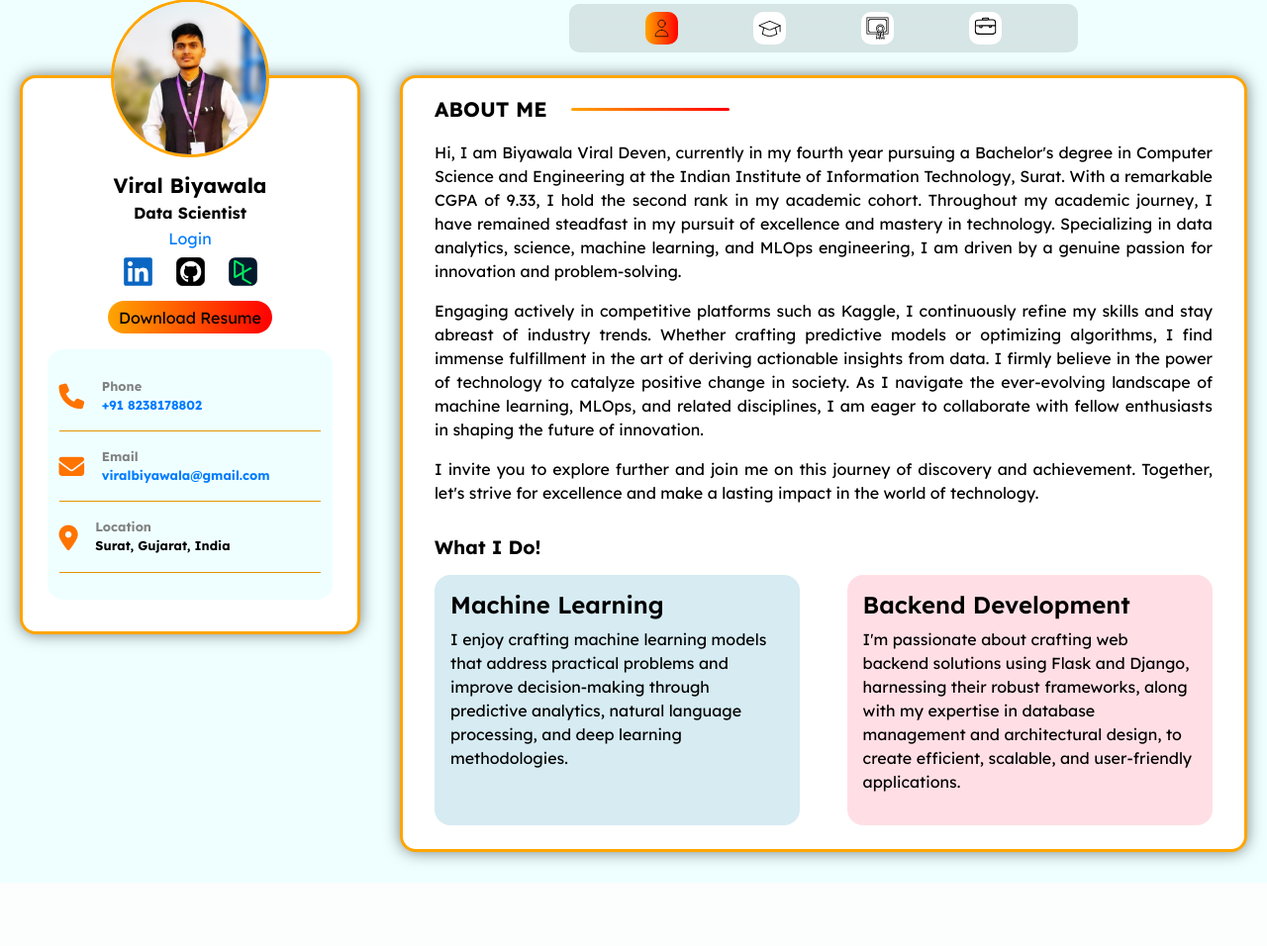
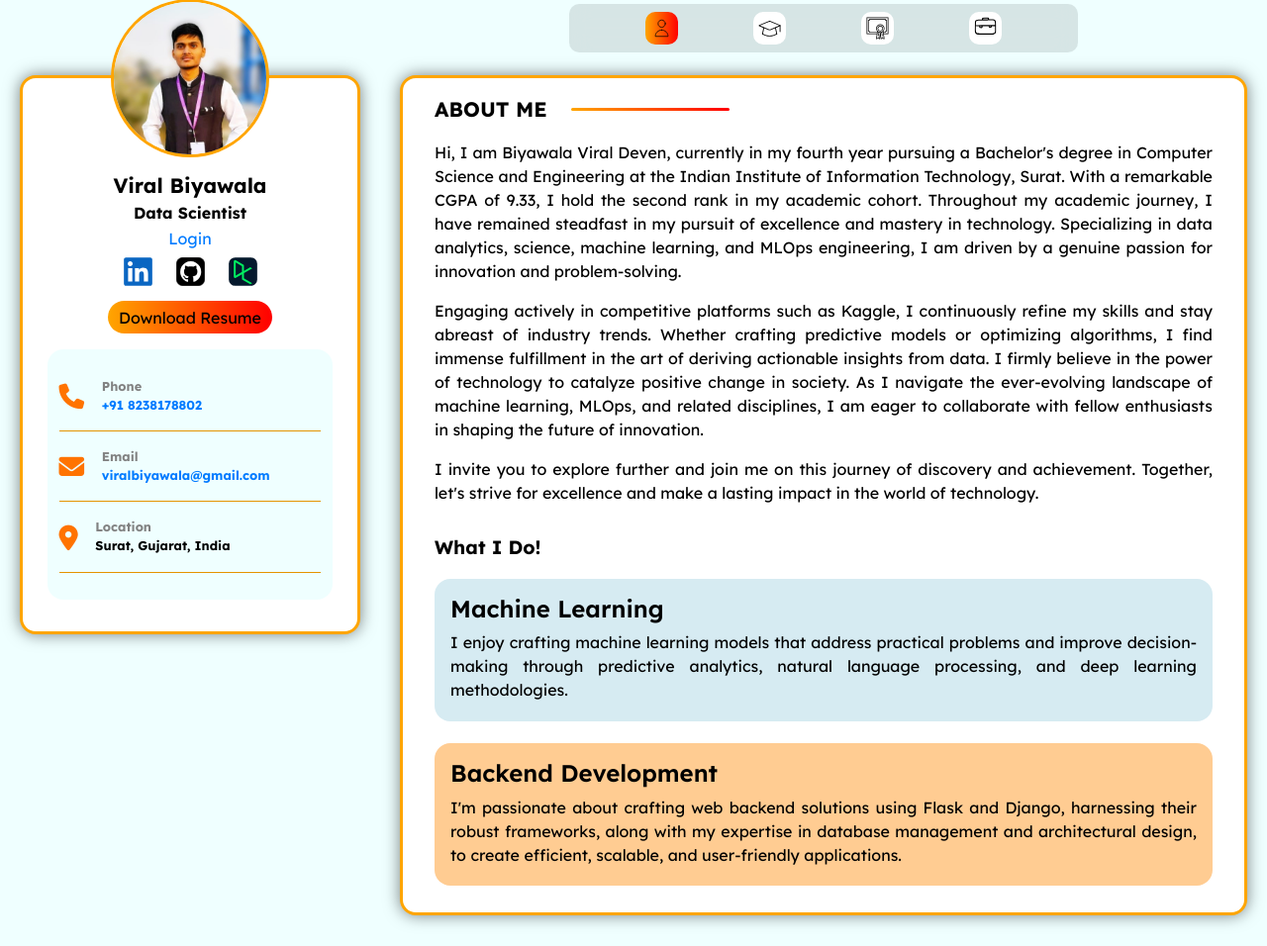
Before and after one commit to ViralBiyawala/Portfolio, a Django app: page / in a window 1280 px wide. Shown: the part 20-976 px from the top of the page at 99% size. Before the commit the page ends 912 px from the top, so only its background shows below. Run offline with Django 5.2, Linux system fonts and the light colour scheme; data comes from the database, SQL or seed files in the repository; both versions use the stored data as it was after the commit; some libraries are stand-ins or nearby versions.

Commit message:
Bug Fix Push

```diff
--- a/viral/viralapp/static/css/dashboard.css
+++ b/viral/viralapp/static/css/dashboard.css
@@ -173,20 +173,26 @@ hr {
 }
 
 #blog-container {
+    box-sizing: border-box;
     display: flex;
     flex-wrap: wrap;
     justify-content: space-between;
+}
+
+#blog-container2 {
     box-sizing: border-box;
-    max-height: 52rem;
-    overflow-y: auto;
+    display: flex;
+    flex-direction: column;
 }
 
 .blog-entry {
-    width: 47%;
-    margin: 0.5rem 0rem 0.5rem 0rem;
-    padding: 1rem;
+    margin: 0.7rem 0rem 0.7rem 0rem;
+    padding: 1rem 1rem 0.2rem 1rem;
     border-radius: 1rem;
-    text-align: left;
+    text-align: justify;
+    /* display: flex;
+    flex-direction: column;
+    justify-content: space-between; */
 }
 
 .blog-entry h4{
@@ -195,7 +201,7 @@ hr {
 
 /* Styling for even blog entries */
 .blog-entry:nth-child(even) {
-    background-color: rgba(255, 192, 203, 0.5); /* Pink with transparency */
+    background-color: rgb(255, 204, 146); /* Pink with transparency */
 }
 
 /* Styling for odd blog entries */
@@ -341,8 +347,10 @@ hr {
 }
 
 .certificate-skills {
+    position: relative;
     font-size: 0.9rem;
-    margin-bottom: 0.1rem;
+    /* margin-bottom: 0.1rem; */
+    bottom: 0rem;
 }
 
 
--- a/viral/viralapp/static/js/theme-toggle.js
+++ b/viral/viralapp/static/js/theme-toggle.js
@@ -105,7 +105,7 @@ document.addEventListener('DOMContentLoaded', function () {
             // blogEntry.appendChild(deleteBtn);
 
             // Append the blog entry container to the blog container
-            document.getElementById('blog-container').appendChild(blogEntry);
+            document.getElementById('blog-container2').appendChild(blogEntry);
         }
 
         // Function to update a blog entry
--- a/viral/viralapp/templates/dashboard.html
+++ b/viral/viralapp/templates/dashboard.html
@@ -29,7 +29,7 @@
         <!-- Plus button to add new blog entries -->
         <button id="add-blog-btn">Add Blog</button>
         <!-- Container for blog entries -->
-        <div id="blog-container">
+        <div id="blog-container2">
             {% for entry in blog_entries %}
             <div class="blog-entry">
                 <h4>{{ entry.title }}</h4>
@@ -46,7 +46,7 @@
     {% endfor %}
     </div>
     <h3 class="subhead">What I Do!</h3>
-    <div id="blog-container">
+    <div id="blog-container2">
         {% for entry in blog_entries %}
         <div class="blog-entry" >
             <h4>{{ entry.title }}</h4>
--- a/viral/viralapp/templates/project.html
+++ b/viral/viralapp/templates/project.html
@@ -84,7 +84,6 @@
         </div>
         {% endfor %}
     </div>
-    <!-- <div id="blog-container"> -->
 
 
     <!-- Display all projects -->
@@ -189,7 +188,7 @@
 
 
     {% for project_type in project_types %}
-    <div class="projects" id="{{ project_type.grouper }}">
+    <div class="projects custom-scrollbar" id="{{ project_type.grouper }}">
         {% for project in project_type.list %}
         <div class="certificate-blog">
             <div class="row1">
@@ -241,7 +240,7 @@
                     <a href="{{ project.live_link }}" target="_blank">Live Link</a>
                 </span>
                 {% else %}
-                <span class="deco2">Not Available</span>
+                <span class="deco2">N/A</span>
                 {% endif %}
                 {% if project.code_link %}
                 <span class="deco1">
```
Also changed, not shown: viral/viralapp/templates/certification.html (+14 -10 lines), viral/db.sqlite3.
